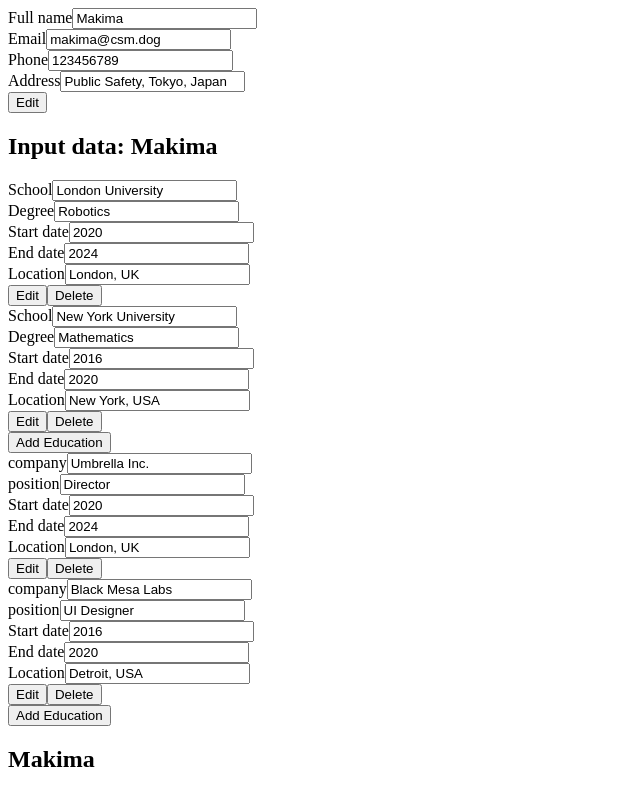
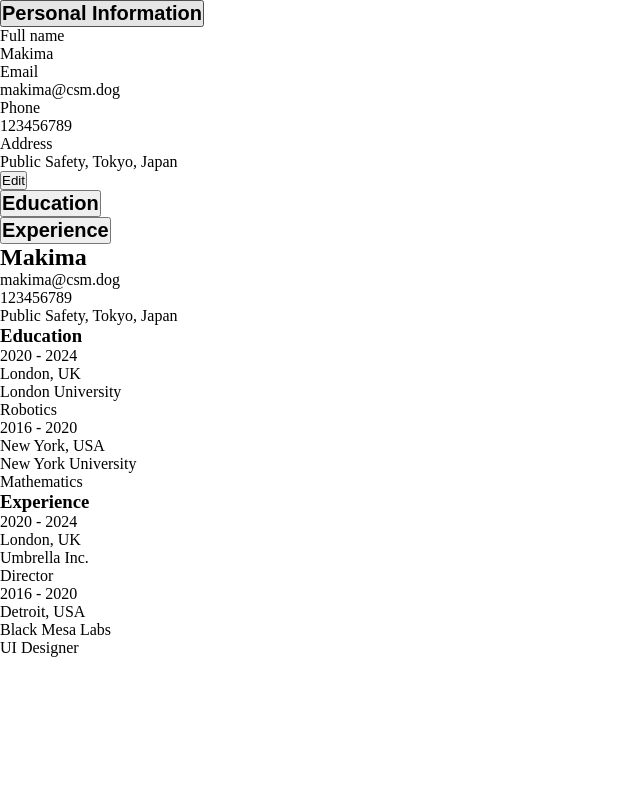
Before and after one commit to jotafer19/cv-application, a React (Vite) app: page / in a window 1280 px wide. Shown: the top 793 px of the page, without its empty margins (0-640 px from the left). Built offline with nearby package versions, Linux system fonts and the light colour scheme.

Commit message:
Do editMode in Personal Data

```diff
--- a/src/App.jsx
+++ b/src/App.jsx
@@ -7,10 +7,10 @@ function App() {
   const [finalData, setFinalData] = useState(data);
 
   return (
-    <>
+    <main>
       <FormSection finalData={finalData} setFinalData={setFinalData} />
       <DisplaySection finalData={finalData} />
-    </>
+    </main>
   )
 }
 
--- /dev/null
+++ b/src/Education-Container.jsx
@@ -0,0 +1,28 @@
+import { useState } from "react";
+import { EducationDataForm } from "./Forms";
+
+function EducationContainer({ inputData, onChange, onSubmit, onDelete }) {
+    const [isActive, setIsActive] = useState(false);
+
+    return (
+        <div className="education input-section">
+            <button onClick={() => setIsActive(!isActive)}>
+                <h2>Education</h2>
+            </button>
+            {isActive &&
+                <div className="form-container">
+                    {inputData.education.map(item => {
+                        return <EducationDataForm
+                            key={item.id}
+                            item={item}
+                            onChange={(event) => onChange(event, item.id, "education")}
+                            onSubmit={(event) => onSubmit(event, "education")}
+                            onDelete={() => onDelete(item.id, "education")} />
+                    })}
+                </div>
+            }
+        </div>
+    )
+}
+
+export default EducationContainer;
--- /dev/null
+++ b/src/Experience-Container.jsx
@@ -0,0 +1,28 @@
+import { useState } from "react";
+import { ExperienceDataForm } from "./Forms";
+
+function ExperienceContainer({ inputData, onChange, onSubmit, onDelete }) {
+    const [isActive, setIsActive] = useState(false);
+
+    return (
+        <div className="experience input-section">
+            <button onClick={() => setIsActive(!isActive)}>
+                <h2>Experience</h2>
+            </button>
+            {isActive &&
+                <div className="form-container">
+                    {inputData.experience.map(item => {
+                        return <ExperienceDataForm
+                            key={item.id}
+                            item={item}
+                            onChange={(event) => onChange(event, item.id, "experience")}
+                            onSubmit={(event) => onSubmit(event, "experience")}
+                            onDelete={() => onDelete(item.id, "experience")} />
+                    })}
+                </div>
+            }
+        </div>
+    )
+}
+
+export default ExperienceContainer;
--- a/src/Forms.jsx
+++ b/src/Forms.jsx
@@ -1,15 +1,25 @@
 import CustomInput from "./Custom-Input"
 
-function PersonalDataForm({ inputData, onChange, onSubmit }) {
+// function PersonalDataForm({ inputData, onChange, onSubmit, onClick }) {
+//     return (
+//         <form action="#" onSubmit={onSubmit}>
+//             <CustomInput labelName="Full name" name="fullName" id="fullName" value={inputData.personal.fullName} onChange={onChange} />
+//             <CustomInput labelName="Email" name="email" id="email" value={inputData.personal.email} type="email" onChange={onChange} />
+//             <CustomInput labelName="Phone" name="phone" id="phone" value={inputData.personal.phone} type="tel" onChange={onChange} />
+//             <CustomInput labelName="Address" name="address" id="address" value={inputData.personal.address} onChange={onChange} />
+//             <button type="submit" onClick={onClick}>Save</button>
+//         </form>
+//     )
+// }
+
+function PersonalDataForm({ inputData, onChange }) {
     return (
-        <form action="#" onSubmit={onSubmit}>
+        <>
             <CustomInput labelName="Full name" name="fullName" id="fullName" value={inputData.personal.fullName} onChange={onChange} />
             <CustomInput labelName="Email" name="email" id="email" value={inputData.personal.email} type="email" onChange={onChange} />
             <CustomInput labelName="Phone" name="phone" id="phone" value={inputData.personal.phone} type="tel" onChange={onChange} />
             <CustomInput labelName="Address" name="address" id="address" value={inputData.personal.address} onChange={onChange} />
-            <button type="submit">Edit</button>
-            <h2>Input data: {inputData.personal.fullName}</h2>
-        </form>
+        </>
     )
 }
 
@@ -30,8 +40,8 @@ function EducationDataForm({ item, onChange, onSubmit, onDelete }) {
 function ExperienceDataForm({ item, onChange, onSubmit, onDelete }) {
     return (
         <form action="#" onSubmit={onSubmit}>
-            <CustomInput labelName="company" name="company" id={item.id} value={item.company} onChange={onChange} />
-            <CustomInput labelName="position" name="position" id={item.id} value={item.position} onChange={onChange} />
+            <CustomInput labelName="Company" name="company" id={item.id} value={item.company} onChange={onChange} />
+            <CustomInput labelName="Position" name="position" id={item.id} value={item.position} onChange={onChange} />
             <CustomInput labelName="Start date" name="startDate" id={item.id} value={item.startDate} type="num" onChange={onChange} />
             <CustomInput labelName="End date" name="endDate" id={item.id} value={item.endDate} type="num" onChange={onChange} />
             <CustomInput labelName="Location" name="location" id={item.id} value={item.location} onChange={onChange} />
--- /dev/null
+++ b/src/Personal-Container.jsx
@@ -0,0 +1,41 @@
+import { useState } from "react";
+import { PersonalDataForm } from "./Forms";
+
+function PersonalContainer({ inputData, onChange, onSubmit }) {
+    const [isActive, setIsActive] = useState(true);
+    const [editMode, setEditMode] = useState(false);
+
+    function handleSubmitButton(event) {
+        onSubmit(event, "personal")
+        setEditMode(!editMode)
+    }
+
+    return (
+        <div className="personal input-section">
+            <button onClick={() => setIsActive(!isActive)}>
+                <h2>Personal Information</h2>
+            </button>
+            {isActive && (
+                editMode ? (
+                    <form action="#" onSubmit={handleSubmitButton}>
+                        <PersonalDataForm inputData={inputData} onChange={onChange} />
+                        <button type="submit">Save</button>
+                    </form>
+                ) : (
+                    <div>
+                        <p>Full name</p>
+                        <p>{inputData.personal.fullName}</p>
+                        <p>Email</p>
+                        <p>{inputData.personal.email}</p>
+                        <p>Phone</p>
+                        <p>{inputData.personal.phone}</p>
+                        <p>Address</p>
+                        <p>{inputData.personal.address}</p>
+                        <button onClick={() => setEditMode(!editMode)}>Edit</button>
+                    </div>
+                ))}
+        </div>
+    )
+}
+
+export default PersonalContainer
--- a/src/Personal-Data.jsx
+++ b/src/Personal-Data.jsx
@@ -1,7 +1,8 @@
 import { useState } from "react";
-import CustomInput from "./Custom-Input";
 import uniqid from 'uniqid';
-import { PersonalDataForm, EducationDataForm, ExperienceDataForm } from "./Forms";
+import PersonalContainer from "./Personal-Container";
+import EducationContainer from "./Education-Container";
+import ExperienceContainer from "./Experience-Container";
 
 function FormSection({ finalData, setFinalData }) {
     const [inputData, setInputData] = useState(finalData);
@@ -31,10 +32,9 @@ function FormSection({ finalData, setFinalData }) {
         }) })
     }
 
-    function handleDeleteItem(event, id, key) {
+    function handleDeleteItem( id, key) {
         const newItems = inputData[key].filter(item => item.id !== id);
         const newInputData = { ...inputData, [key]: newItems }
-        console.log(newInputData)
         setInputData(newInputData)
         setFinalData(newInputData)
     }
@@ -52,17 +52,11 @@ function FormSection({ finalData, setFinalData }) {
     }
 
     return (
-        <>
-        <PersonalDataForm inputData={inputData} onChange={(event) => handleInputChange(event, "personal")} onSubmit={(event) => handleSubmitForm(event, "personal")} />
-        {inputData.education.map(item => {
-            return <EducationDataForm key={item.id} item={item} onChange={(event) => handleEditItem(event, item.id, "education")} onSubmit={(event) => handleSubmitForm(event, "education")} onDelete={(event) => handleDeleteItem(event, item.id, "education")} />
-        })}
-        <button onClick={(event) => handleAddItem(event, "education")}>Add Education</button>
-        {inputData.experience.map(item => {
-            return <ExperienceDataForm key={item.id} item={item} onChange={(event) => handleEditItem(event, item.id, "experience")} onSubmit={(event) => handleSubmitForm(event, "experience")} onDelete={(event) => handleDeleteItem(event, item.id, "experience")} />
-        })}
-        <button onClick={(event) => handleAddItem(event, "education")}>Add Education</button>
-        </>
+        <section>
+            <PersonalContainer inputData={inputData} onChange={(event) => handleInputChange(event, "personal")} onSubmit={handleSubmitForm} />
+            <EducationContainer inputData={inputData} onChange={handleEditItem} onSubmit={handleSubmitForm} onDelete={handleDeleteItem} />
+            <ExperienceContainer inputData={inputData} onChange={handleEditItem} onSubmit={handleSubmitForm} onDelete={handleDeleteItem} />
+        </section>
     )
 }
 
--- a/src/index.css
+++ b/src/index.css
@@ -0,0 +1,11 @@
+* {
+    box-sizing: border-box;
+    padding: 0;
+    margin: 0;
+}
+
+.input-group {
+    max-width: 200px;
+    display: flex;
+    flex-direction: column;
+}
```
